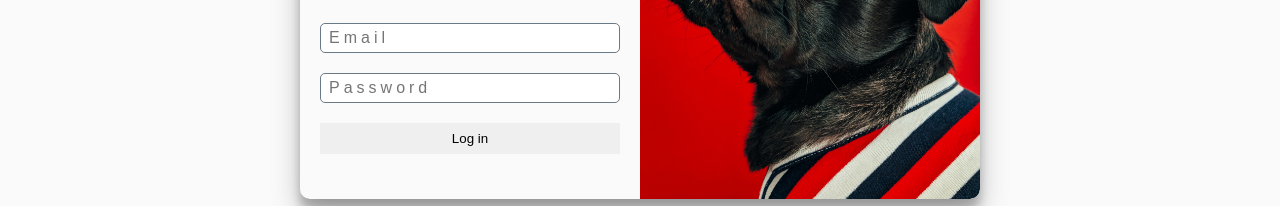
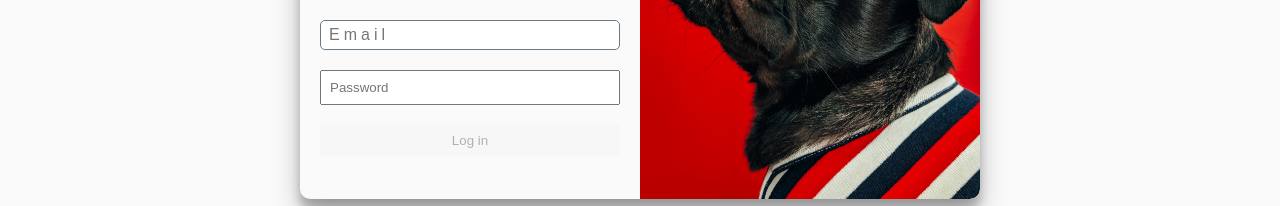
Before and after one commit to olawale-o/react-pet, a React (Create React App) app: page /login in a window 1280 px wide. Shown: the part 321-527 px from the top of the page. Built offline with nearby package versions, Linux system fonts and the light colour scheme.

Commit message:
User can login

```diff
--- a/src/components/Login.js
+++ b/src/components/Login.js
@@ -1,14 +1,47 @@
+import React from 'react';
+import { Formik, Form } from 'formik';
 import PropTypes from 'prop-types';
+import {
+  authInitialValues,
+  authSchema,
+  authModel,
+  CustomInput,
+} from '../forms';
 
-const Login = ({ onActive, isFocus }) => {
-  console.log('Login');
+const { loginInitialValues } = authInitialValues;
+const { loginSchema } = authSchema;
+const { login: { formField: { email, password } } } = authModel;
+
+const Login = ({ onActive, isFocus, onLogin }) => {
+  const onReset = (resetForm) => {
+    if (!isFocus) {
+      resetForm();
+    }
+    onActive();
+  };
+
+  const auth = async ({ email, password }) => {
+    await onLogin({ email, password });
+  };
+
   return (
+    <Formik
+      initialValues={loginInitialValues}
+      validationSchema={loginSchema}
+      onSubmit={auth}
+    >
+      {({
+        handleReset,
+        isSubmitting,
+        isValid,
+        dirty,
+      }) => (
         <div className="login-container">
-      <form>
+          <Form>
             <h1>Welcome back</h1>
             <div className="switch-buttons">
-          <button type="button" className={`switch-btn ${!isFocus ? 'active' : ''}`} onClick={onActive}>Login</button>
-          <button type="button" className={`switch-btn ${isFocus ? 'active' : ''}`} onClick={onActive}>Register</button>
+              <button type="button" className={`switch-btn ${!isFocus ? 'active' : ''}`}>Login</button>
+              <button type="button" className={`switch-btn ${isFocus ? 'active' : ''}`} onClick={() => onReset(handleReset)}>Register</button>
             </div>
             <div className="continue-with">
               <button type="button" className="google">Google</button>
@@ -20,14 +53,22 @@ const Login = ({ onActive, isFocus }) => {
               <span className="right" />
             </div>
             <div className="field">
-          <input type="text" placeholder="Email" className="input" />
+              <CustomInput type="text" name={email.name} placeholder="Email" />
             </div>
             <div className="field">
-          <input type="text" placeholder="Password" className="input" />
+              <CustomInput type="password" name={password.name} placeholder="Password" />
             </div>
-        <button type="button" className="auth-btn">Log in</button>
-      </form>
+            <button
+              type="submit"
+              className="auth-btn"
+              disabled={isSubmitting || !(dirty && isValid)}
+            >
+              Log in
+            </button>
+          </Form>
         </div>
+      )}
+    </Formik>
   );
 };
 
@@ -36,4 +77,5 @@ export default Login;
 Login.propTypes = {
   onActive: PropTypes.func.isRequired,
   isFocus: PropTypes.bool.isRequired,
+  onLogin: PropTypes.func.isRequired,
 };
```
Lines whose indentation alone changed are shown as unchanged.
